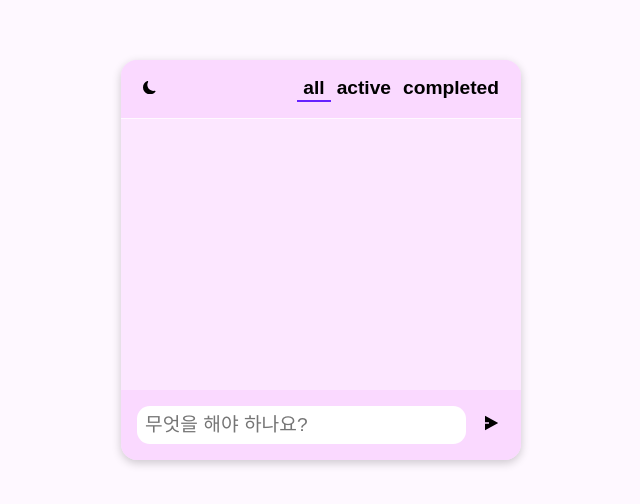
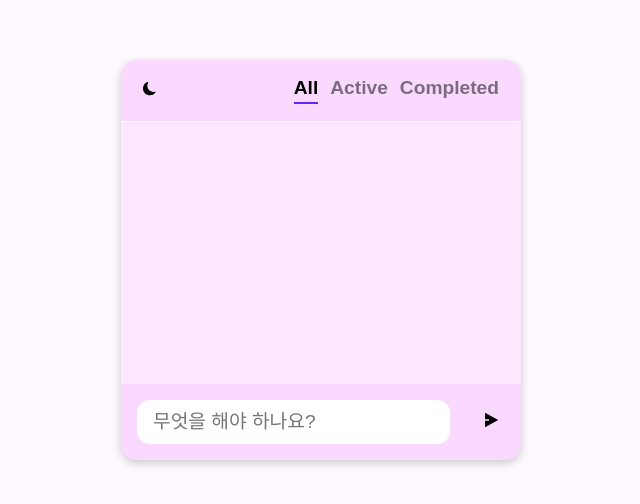
Before and after one commit to Minjoo522/React-todoproject, a React (Create React App) app: page / in a window 1280 px wide. Shown: the part 140-644 px from the top of the page, without its empty margins (319-959 px from the left). Built offline with nearby package versions, Linux system fonts and the light colour scheme.

Commit message:
rename : css 모듈화 및 폴더 구조화

```diff
--- a/src/App.jsx
+++ b/src/App.jsx
@@ -1,17 +1,15 @@
 import React, { useState } from 'react';
 import { DarkModeProvider } from './context/DarkModeContext';
-import AppToDo from './AppToDo';
-import Header from './components/Header';
+import Header from './components/Header/Header';
+import TodoList from './components/TodoList/TodoList';
 
 const filters = ['all', 'active', 'completed']
 export default function App() {
   const [ filter, setFilter ] = useState(filters[0])
   return (
     <DarkModeProvider>
-      <div className='app'>
-        <Header filters={filters} filter={filter} onFilterChange={setFilter} />
-        <AppToDo filter={filter} />
-      </div>
+      <Header filters={filters} filter={filter} onFilterChange={setFilter} />
+      <TodoList filter={filter} />
     </DarkModeProvider>
   );
 }
--- a/src/AppToDo.css
+++ /dev/null
@@ -1,132 +0,0 @@
-:root {
-  /* App Colors */
-  --color-primary: #FAD9FF;
-  --color-primary-variant: #FCE7FF;
-  --color-accent: #6522FF;
-  --color-accent-variant: #FEF8FF;
-  --color-text: #050a13;
-}
-
-body {
-  box-sizing: border-box;
-  background-color: var(--color-accent-variant);
-  color: var(--color-text);
-  width: 100vw;
-  height: 100vh;
-  display: flex;
-  justify-content: center;
-  align-items: center;
-}
-
-ul {
-  list-style: none;
-  margin: 0;
-  padding: 0;
-}
-
-button {
-  color: var(--color-text);
-  background-color: transparent;
-  outline: 0;
-  border: 0;
-  cursor: pointer;
-}
-
-.app {
-  background-color: var(--color-primary-variant);
-  position: relative;
-  width: 25rem;
-  height: 25rem;
-  border-radius: 1rem;
-  box-shadow: 0 3px 10px rgb(0,0,0,0.2);
-}
-
-.navbar {
-  background-color: var(--color-primary);
-  border-radius: 1rem 1rem 0 0;
-  border-bottom: 1px solid var(--color-accent-variant);
-  padding: 1rem;
-  display: flex;
-  justify-content: space-between;
-}
-
-.nav__filters {
-  display: flex;
-}
-
-.button {
-  font-size: 1.2rem;
-  font-weight: bold;
-}
-
-.button.active {
-  border-bottom: 2px solid var(--color-accent);
-}
-
-.main {
-  padding: 1rem;
-  overflow-y: auto;
-  max-height: 60%;
-}
-
-.main::-webkit-scrollbar {
-  width: 0.5rem;
-}
-
-.main::-webkit-scrollbar-thumb {
-  background-color: var(--color-primary);
-  border-radius: 1rem;
-}
-
-.todo {
-  display: flex;
-  justify-content: space-between;
-  font-size: 1.2rem;
-  margin-bottom: 0.5rem;
-}
-
-.checkbox {
-  width: 1.2rem;
-  height: 1.2rem;
-  margin-right: 0.5rem;
-  vertical-align: -0.2rem;
-  accent-color: var(--color-accent);
-}
-
-.checkbox:checked + label {
-  text-decoration: line-through;
-}
-
-.delete__button {
-  display: flex;
-  align-items: center;
-  font-size: 1rem;
-  background-color: var(--color-accent-variant);
-  border-radius: 50%;
-}
-
-.footer {
-  background-color: var(--color-primary);
-  border-radius: 0 0 1rem 1rem;
-  position: absolute;
-  bottom: 0;
-  padding: 1rem;
-  width: calc(100% - 2rem);
-}
-
-.submit__form {
-  display: flex;
-  justify-content: space-between;
-}
-
-.todo__input {
-  width: 85%;
-  font-size: 1.2rem;
-  padding: 0.5rem;
-  border: none;
-  border-radius: 0.8rem;
-}
-
-.submit___button {
-  font-size: 1rem;
-}
--- a/src/components/SubmitForm.jsx
+++ b/src/components/Form/SubmitForm.jsx
@@ -1,5 +1,6 @@
 import React, { useState } from 'react';
 import { RiSendPlane2Fill } from 'react-icons/ri';
+import styles from './SubmitForm.module.css'
 
 export default function SubmitForm({ onAdd }) {
   const [ text, setText ] = useState('');
@@ -14,9 +15,9 @@ export default function SubmitForm({ onAdd }) {
     setText('')
   }
   return (
-    <form className='submit__form' onSubmit={handleSubmit}>
-      <input className='todo__input' type="text" name='newTodo' id='newTodo' value={text} onChange={handleChange} placeholder='무엇을 해야 하나요?' />
-      <button className='submit___button' type='submit'><RiSendPlane2Fill /></button>
+    <form className={styles.form} onSubmit={handleSubmit}>
+      <input className={styles.input} type="text" name='newTodo' id='newTodo' value={text} onChange={handleChange} placeholder='무엇을 해야 하나요?' />
+      <button className={styles.button} type='submit'><RiSendPlane2Fill /></button>
     </form>
   );
 }
--- /dev/null
+++ b/src/components/Form/SubmitForm.module.css
@@ -0,0 +1,22 @@
+.form {
+  display: flex;
+  justify-content: space-between;
+}
+
+.input {
+  width: 85%;
+  font-size: 1.2rem;
+  padding: 0.7rem 1rem;
+  border: none;
+  outline: none;
+  border-radius: 0.8rem;
+}
+
+.button {
+  font-size: 1rem;
+  transition: all 0.2s ease-in;
+}
+
+.button:hover {
+  font-size: 1.2rem;
+}
--- a/src/components/Header.jsx
+++ b/src/components/Header/Header.jsx
@@ -1,6 +1,7 @@
 import React, { useContext, useEffect } from 'react';
 import { BsFillSunFill, BsFillMoonFill } from 'react-icons/bs';
-import { DarkModeContext } from '../context/DarkModeContext';
+import { DarkModeContext } from '../../context/DarkModeContext';
+import styles from './Header.module.css'
 
 export default function Header({ filters, filter, onFilterChange }) {
   const { darkMode, toggleDarkMode } = useContext(DarkModeContext)
@@ -11,13 +12,13 @@ export default function Header({ filters, filter, onFilterChange }) {
 
   return (
     <header>
-      <nav className='navbar'>
+      <nav className={styles.navbar}>
       <button onClick={toggleDarkMode}>{ darkMode ? <BsFillSunFill /> : <BsFillMoonFill /> }</button>
-        <ul className='nav__filters'>
+        <ul className={styles.filters}>
           {
             filters.map((value, index) =>
             <li key={index}>
-              <button className={`button ${value === filter ? 'active' : ''}`} onClick={() => onFilterChange(value)} >{value}</button>
+              <button className={`${styles.filter} ${value === filter && styles.active}`} onClick={() => onFilterChange(value)} >{value}</button>
             </li>)
           }
         </ul>
--- /dev/null
+++ b/src/components/Header/Header.module.css
@@ -0,0 +1,31 @@
+.navbar {
+  background-color: var(--color-primary);
+  border-bottom: 1px solid var(--color-accent-variant);
+  padding: 1rem;
+  display: flex;
+  justify-content: space-between;
+  align-items: center;
+}
+
+.filters {
+  display: flex;
+}
+
+.filter {
+  font-size: 1.2rem;
+  font-weight: bold;
+  text-transform: capitalize;
+  opacity: 0.5;
+}
+
+.filter:hover,
+.filter.active {
+  opacity: 1;
+}
+
+.filter.active::after {
+  content: '';
+  display: block;
+  margin-top: 0.2rem;
+  border: 1px solid var(--color-accent);
+}
--- a/src/components/Todo.jsx
+++ b/src/components/Todo/Todo.jsx
@@ -1,6 +1,6 @@
 import React from 'react';
 import { BsFillTrashFill } from 'react-icons/bs';
-
+import styles from './Todo.module.css'
 
 export default function Todo({ todo, onToggle, onDelete }) {
   const { context, status } = todo;
@@ -10,12 +10,12 @@ export default function Todo({ todo, onToggle, onDelete }) {
   }
   const handleDelete = () => onDelete(todo);
   return (
-    <li className='todo'>
-      <div className='todo__content'>
-      <input className='checkbox' type="checkbox" id="checkbox" value={status === 'completed'} checked={status === 'completed'} onChange={handleChange} />
+    <li className={styles.todo}>
+      <div>
+      <input className={styles.checkbox} type="checkbox" id="checkbox" value={status === 'completed'} checked={status === 'completed'} onChange={handleChange} />
       <label htmlFor="checkbox">{context}</label>
       </div>
-      <button className='delete__button' onClick={handleDelete}><BsFillTrashFill /></button>
+      <button className={styles.button} onClick={handleDelete}><BsFillTrashFill /></button>
     </li>
   );
 }
--- /dev/null
+++ b/src/components/Todo/Todo.module.css
@@ -0,0 +1,27 @@
+.todo {
+  display: flex;
+  justify-content: space-between;
+  font-size: 1.2rem;
+  margin-bottom: 0.5rem;
+}
+
+.checkbox {
+  cursor: pointer;
+  width: 1.2rem;
+  height: 1.2rem;
+  margin-right: 0.5rem;
+  vertical-align: -0.2rem;
+  accent-color: var(--color-accent);
+}
+
+.checkbox:checked + label {
+  text-decoration: line-through;
+}
+
+.button {
+  display: flex;
+  align-items: center;
+  font-size: 1rem;
+  background-color: var(--color-accent-variant);
+  border-radius: 50%;
+}
--- a/src/AppToDo.jsx
+++ b/src/components/TodoList/TodoList.jsx
@@ -1,10 +1,10 @@
 import React, { useEffect, useReducer } from 'react';
-import './AppToDo.css';
-import todoReducer from './reducer/todo-reducer';
-import SubmitForm from './components/SubmitForm';
-import Todo from './components/Todo';
+import styles from './TodoList.module.css'
+import todoReducer from '../../reducer/todo-reducer';
+import SubmitForm from '../Form/SubmitForm';
+import Todo from '../Todo/Todo';
 
-export default function AppToDo({ filter }) {
+export default function TodoList({ filter }) {
   const [todos, dispatch] = useReducer(todoReducer, [])
 
   useEffect(() => {
@@ -30,8 +30,8 @@ export default function AppToDo({ filter }) {
 
   return (
     <>
-      <main className='main'>
-        <ul className='todos'>
+      <main className={styles.main}>
+        <ul>
           {
             filtered.map(todo => (
               <Todo key={todo.key} todo={todo} onToggle={toggleTodo} onDelete={deleteTodo} />
@@ -39,7 +39,7 @@ export default function AppToDo({ filter }) {
           }
         </ul>
       </main>
-      <footer className='footer'>
+      <footer className={styles.footer}>
         <SubmitForm onAdd={handleAdd} />
       </footer>
     </>
--- /dev/null
+++ b/src/components/TodoList/TodoList.module.css
@@ -0,0 +1,14 @@
+.main {
+  height: 100%;
+  padding: 1rem;
+  overflow-y: auto;
+  max-height: 68%;
+}
+
+.footer {
+  background-color: var(--color-primary);
+  position: absolute;
+  bottom: 0;
+  padding: 1rem;
+  width: 100%;
+}
--- a/src/index.css
+++ b/src/index.css
@@ -1,3 +1,12 @@
+:root {
+  /* App Colors */
+  --color-primary: #FAD9FF;
+  --color-primary-variant: #FCE7FF;
+  --color-accent: #6522FF;
+  --color-accent-variant: #FEF8FF;
+  --color-text: #050a13;
+}
+
 body {
   margin: 0;
   font-family: -apple-system, BlinkMacSystemFont, 'Segoe UI', 'Roboto', 'Oxygen',
@@ -5,9 +14,53 @@ body {
     sans-serif;
   -webkit-font-smoothing: antialiased;
   -moz-osx-font-smoothing: grayscale;
+  background-color: var(--color-accent-variant);
+  color: var(--color-text);
+  width: 100vw;
+  height: 100vh;
+  display: flex;
+  justify-content: center;
+  align-items: center;
 }
 
 code {
   font-family: source-code-pro, Menlo, Monaco, Consolas, 'Courier New',
     monospace;
 }
+
+* {
+  box-sizing: border-box;
+}
+
+ul {
+  list-style: none;
+  margin: 0;
+  padding: 0;
+}
+
+button {
+  color: var(--color-text);
+  background-color: transparent;
+  outline: 0;
+  border: 0;
+  cursor: pointer;
+}
+
+#root {
+  background-color: var(--color-primary-variant);
+  overflow: hidden;
+  position: relative;
+  width: 25rem;
+  height: 25rem;
+  border-radius: 1rem;
+  box-shadow: 0 3px 10px rgb(0,0,0,0.2);
+}
+
+::-webkit-scrollbar {
+  width: 0.5rem;
+}
+
+::-webkit-scrollbar-thumb {
+  background-color: var(--color-primary);
+  border-radius: 1rem;
+}
```
